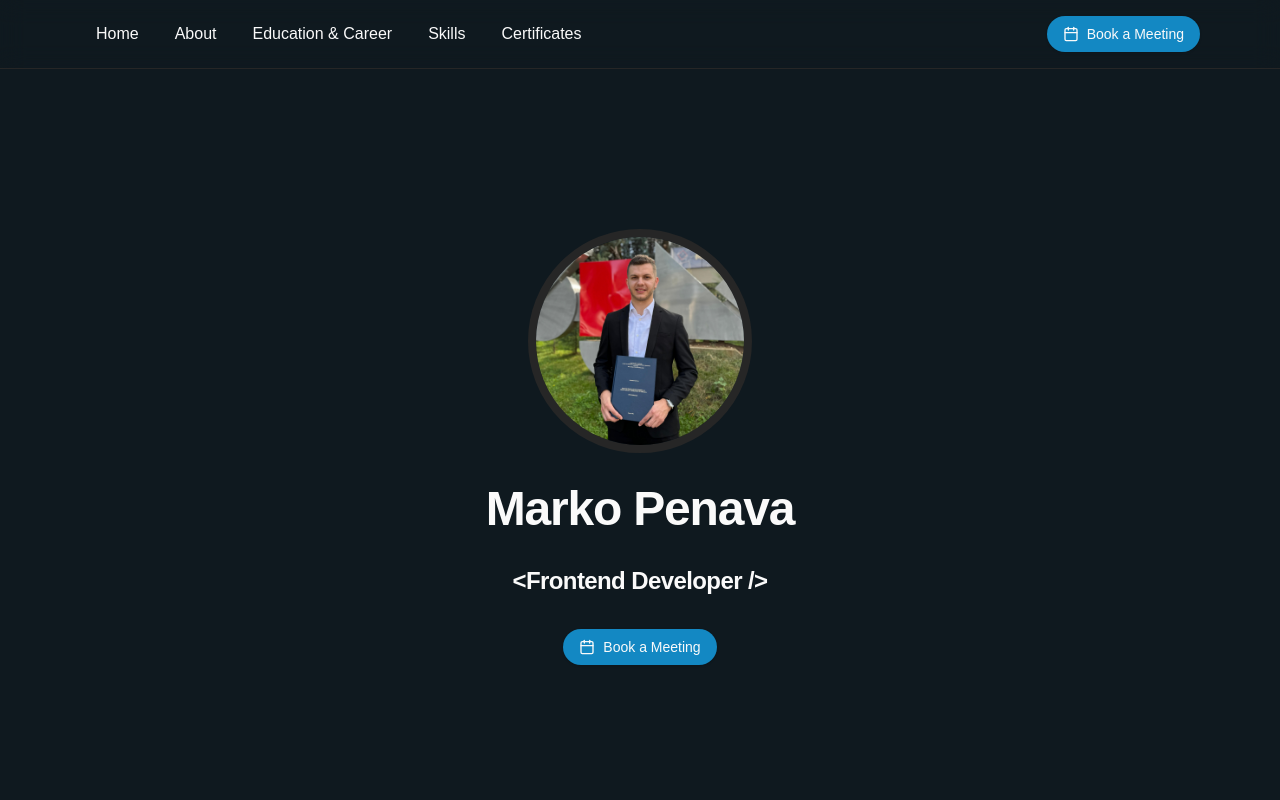
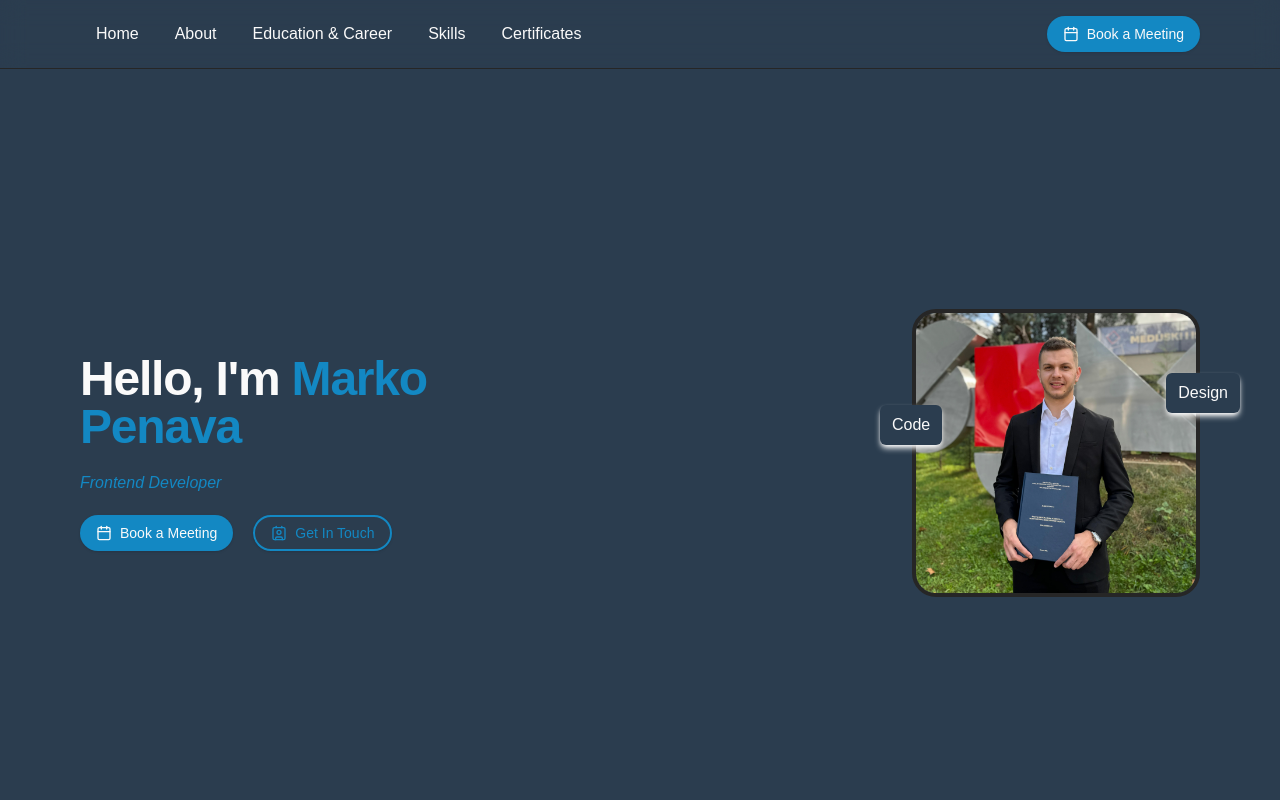
Before and after one commit to MPenava/Portfolio, an Astro site: page / in a window 1280 px wide. Shown: the top 800 px of the page. Built offline with nearby package versions, Linux system fonts and the light colour scheme; Astro itself is replaced by a stand-in of ours.

Commit message:
feat: profile image and changed theme colors

```diff
--- a/src/components/shared/ProfileImage.tsx
+++ b/src/components/shared/ProfileImage.tsx
@@ -1,13 +1,23 @@
+import React from "react";
 import { Avatar, AvatarFallback, AvatarImage } from "@/components/ui/avatar";
 
 import mpen from "@/assets/profile/mpen.jpg";
 
 const ProfileImage = () => {
   return (
-    <Avatar className="size-56 border-8">
-      <AvatarImage src={mpen.src} alt="Profile image" />
-      <AvatarFallback>Profile image</AvatarFallback>
-    </Avatar>
+    <div className="relative inline-block">
+      <Avatar className="size-72 rounded-3xl border-4">
+        <AvatarImage src={mpen.src} alt="Profile image" className="shadow-xl" />
+        <AvatarFallback>Profile image</AvatarFallback>
+      </Avatar>
+      {/* Badges */}
+      <div className="absolute -left-8 top-24 rounded-md bg-background px-3 py-2 shadow-md shadow-primary-foreground">
+        Code
+      </div>
+      <span className="absolute -right-10 top-16 rounded-md bg-background px-3 py-2 shadow-md shadow-primary-foreground">
+        Design
+      </span>
+    </div>
   );
 };
 
--- a/src/components/shared/ProfileSection.astro
+++ b/src/components/shared/ProfileSection.astro
@@ -1,19 +1,27 @@
 ---
 import ProfileImage from "@/components/shared/ProfileImage";
-import { H1, H3 } from "../ui/typography";
+import { H1, H3, H4, Lead, P } from "../ui/typography";
 import { Button } from "../ui/button";
-import { Calendar } from "lucide-react";
+import { Calendar, Contact } from "lucide-react";
 ---
 
 <section id="home" class="scroll-mt-24">
   <div class="container">
-    <div class="flex flex-col items-center gap-8 py-32">
+    <div
+      class="flex flex-col items-center justify-between gap-8 py-52 md:flex-row"
+    >
+      <div class="flex max-w-lg flex-col gap-5">
+        <H1>Hello, I'm <span class="text-primary">Marko Penava</span></H1>
+        <Lead className="text-primary">Frontend Developer</Lead>
+        <div class="flex gap-5">
+          <Button><Calendar />Book a Meeting</Button>
+          <Button
+            className="border-2 border-primary bg-background text-primary hover:bg-background/80"
+            ><Contact />Get In Touch</Button
+          >
+        </div>
+      </div>
       <ProfileImage client:idle />
-      <H1>Marko Penava</H1>
-      <H3>{"<Frontend Developer />"}</H3>
-      <Button className="flex w-full md:w-fit"
-        ><Calendar />Book a Meeting</Button
-      >
     </div>
   </div>
 </section>
--- a/src/styles/globals.css
+++ b/src/styles/globals.css
@@ -3,11 +3,11 @@
 @tailwind utilities;
 @layer base {
   :root {
-    --background: 203 33% 9%;
+    --background: 210 29% 24%;
     --foreground: 0 0% 98%;
-    --card: 203 33% 9%;
+    --card: 210 29% 24%;
     --card-foreground: 0 0% 98%;
-    --popover: 203 33% 9%;
+    --popover: 210 29% 24%;
     --popover-foreground: 0 0% 98%;
     --primary: 200 82% 42%;
     --primary-foreground: 0 0% 98%;
```
